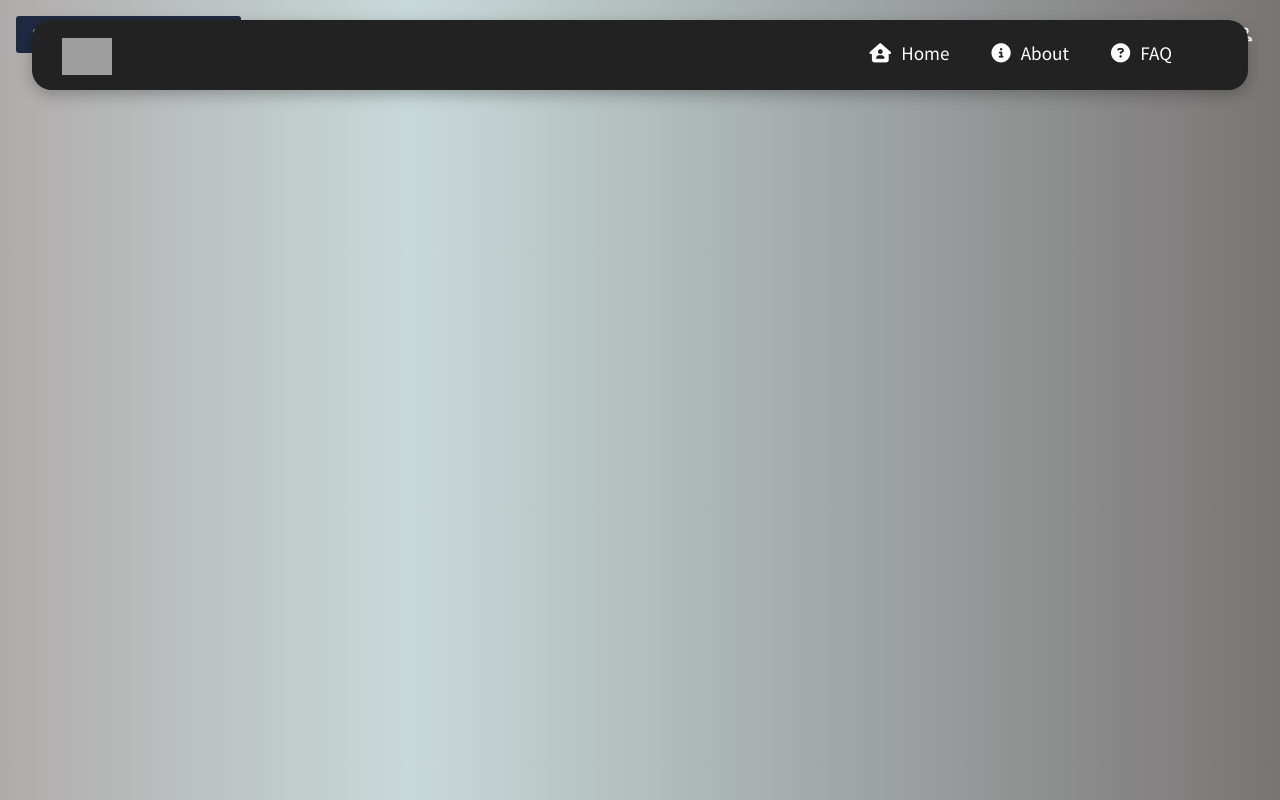
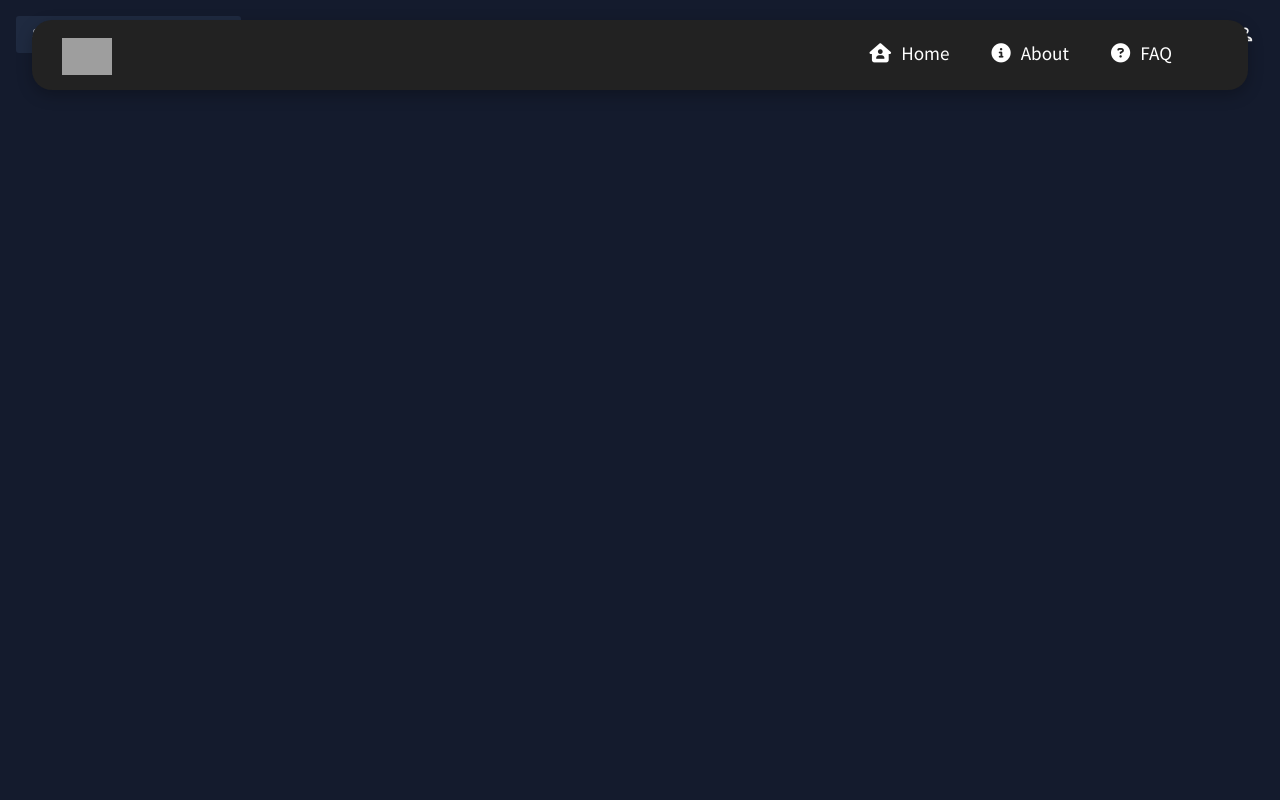
Before and after one commit to janwry26/tup-capstone, a React (Create React App) app in the folder client/: page /dashboard in a window 1280 px wide. Built offline with nearby package versions, Linux system fonts and the light colour scheme; sample sign-in values are in the browser's storage; grey boxes are pictures that could not be loaded.

Commit message:
change the backgrond on dashboard

```diff
--- a/client/src/components/Dashboard.js
+++ b/client/src/components/Dashboard.js
@@ -45,11 +45,11 @@ function Dashboard({user}) {
         <ColorModeContext.Provider value ={colorMode}>
         <ThemeProvider theme ={theme}>
         <CssBaseline />
-        <div className="dashboard">
+
         <main className='content'>
                 <TopBar/>
         </main>
-        </div>
+
         </ThemeProvider>
     </ColorModeContext.Provider>
     )
```
